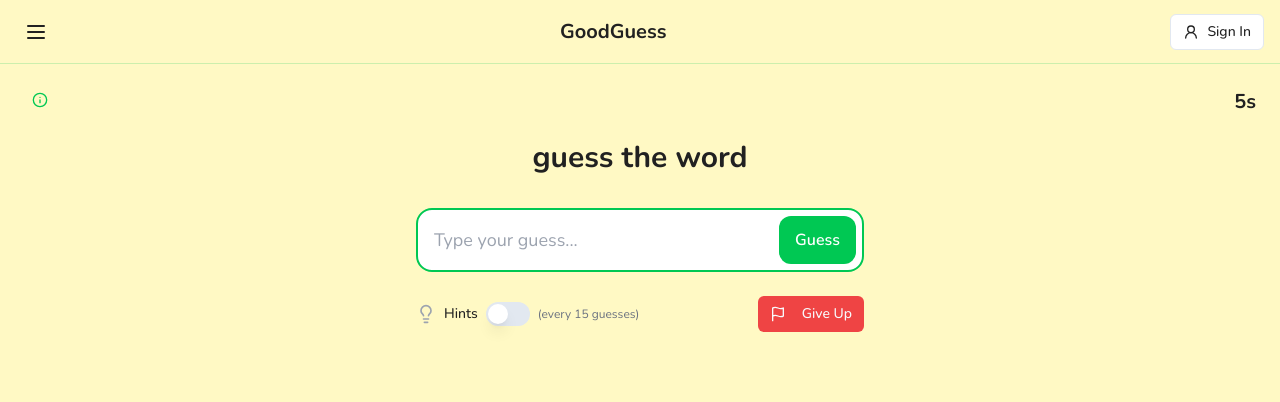
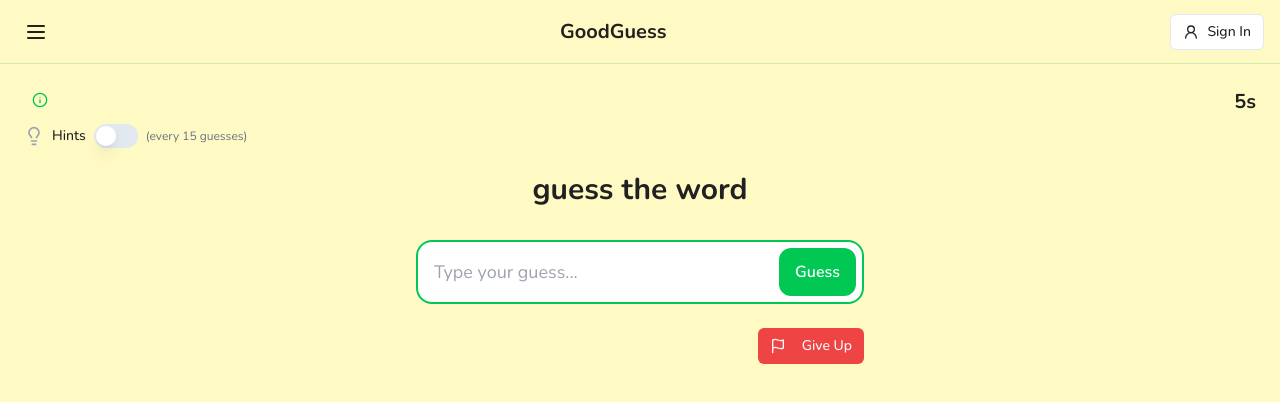
Before and after one commit to ForestOfGaming/goodguess-quest, a React (Vite) app: page /game/1/1 in a window 1280 px wide. Shown: the top 402 px of the page. Built offline with nearby package versions, Linux system fonts and the light colour scheme.

Commit message:
Move hint display
Move the hint display to the top left of the screen, below the category name.

```diff
--- a/src/components/game/GameHeader.tsx
+++ b/src/components/game/GameHeader.tsx
@@ -52,8 +52,7 @@ const GameHeader: React.FC<GameHeaderProps> = ({
   };
 
   return (
-    <>
-      <div className="flex justify-between items-center mb-6">
+    <div className="flex justify-between items-center">
       <motion.div
         initial={{ opacity: 0, x: -20 }}
         animate={{ opacity: 1, x: 0 }}
@@ -100,16 +99,6 @@ const GameHeader: React.FC<GameHeaderProps> = ({
         )}
       </motion.div>
     </div>
-
-      <motion.h1
-        initial={{ opacity: 0, y: -10 }}
-        animate={{ opacity: 1, y: 0 }}
-        transition={{ delay: 0.2 }}
-        className="text-2xl md:text-3xl font-bold text-center mb-8"
-      >
-        guess the word
-      </motion.h1>
-    </>
   );
 };
 
--- a/src/pages/Game.tsx
+++ b/src/pages/Game.tsx
@@ -1,6 +1,7 @@
 
 import React, { useState, useEffect, useRef } from 'react';
 import { useParams, useNavigate } from 'react-router-dom';
+import { motion } from 'framer-motion';
 import NavBar from '../components/NavBar';
 import useGame, { GameMode } from '../hooks/useGame';
 import { categories } from '../data/categories';
@@ -52,6 +53,7 @@ const Game = () => {
       <NavBar />
 
       <div className="flex-1 flex flex-col p-6">
+        <div className="mb-2">
           <GameHeader
             categoryName={category?.name || ''}
             timeRemaining={timeRemaining}
@@ -59,6 +61,25 @@ const Game = () => {
             mode={mode as GameMode}
             categoryId={categoryId}
           />
+
+          <div className="mt-2 mb-4">
+            <HintDisplay
+              hintsEnabled={gameState.hintsEnabled}
+              toggleHints={toggleHints}
+              currentHint={gameState.currentHint}
+              revealedHints={revealedHints}
+            />
+          </div>
+        </div>
+
+        <motion.h1
+          initial={{ opacity: 0, y: -10 }}
+          animate={{ opacity: 1, y: 0 }}
+          transition={{ delay: 0.2 }}
+          className="text-2xl md:text-3xl font-bold text-center mb-8"
+        >
+          guess the word
+        </motion.h1>
 
         <div className="max-w-md mx-auto w-full">
           <GuessForm
@@ -68,14 +89,7 @@ const Game = () => {
             isValidating={isValidating}
           />
 
-          <div className="flex items-center justify-between mb-6">
-            <HintDisplay
-              hintsEnabled={gameState.hintsEnabled}
-              toggleHints={toggleHints}
-              currentHint={gameState.currentHint}
-              revealedHints={revealedHints}
-            />
-
+          <div className="flex items-center justify-end mb-6">
             <GiveUpButton
               onGiveUp={giveUp}
               targetWord={gameState.targetWord}
```
Lines whose indentation alone changed are shown as unchanged.
